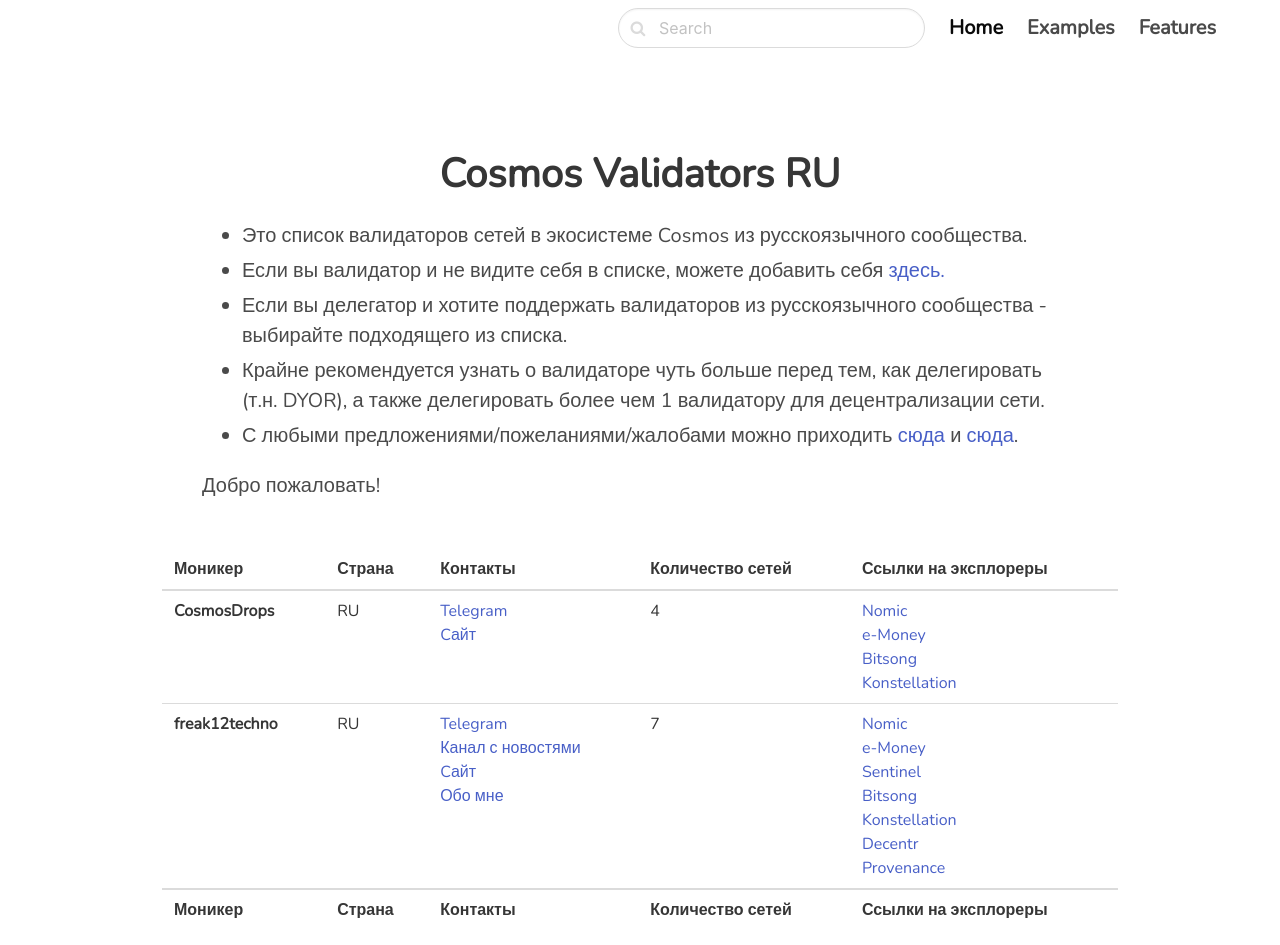
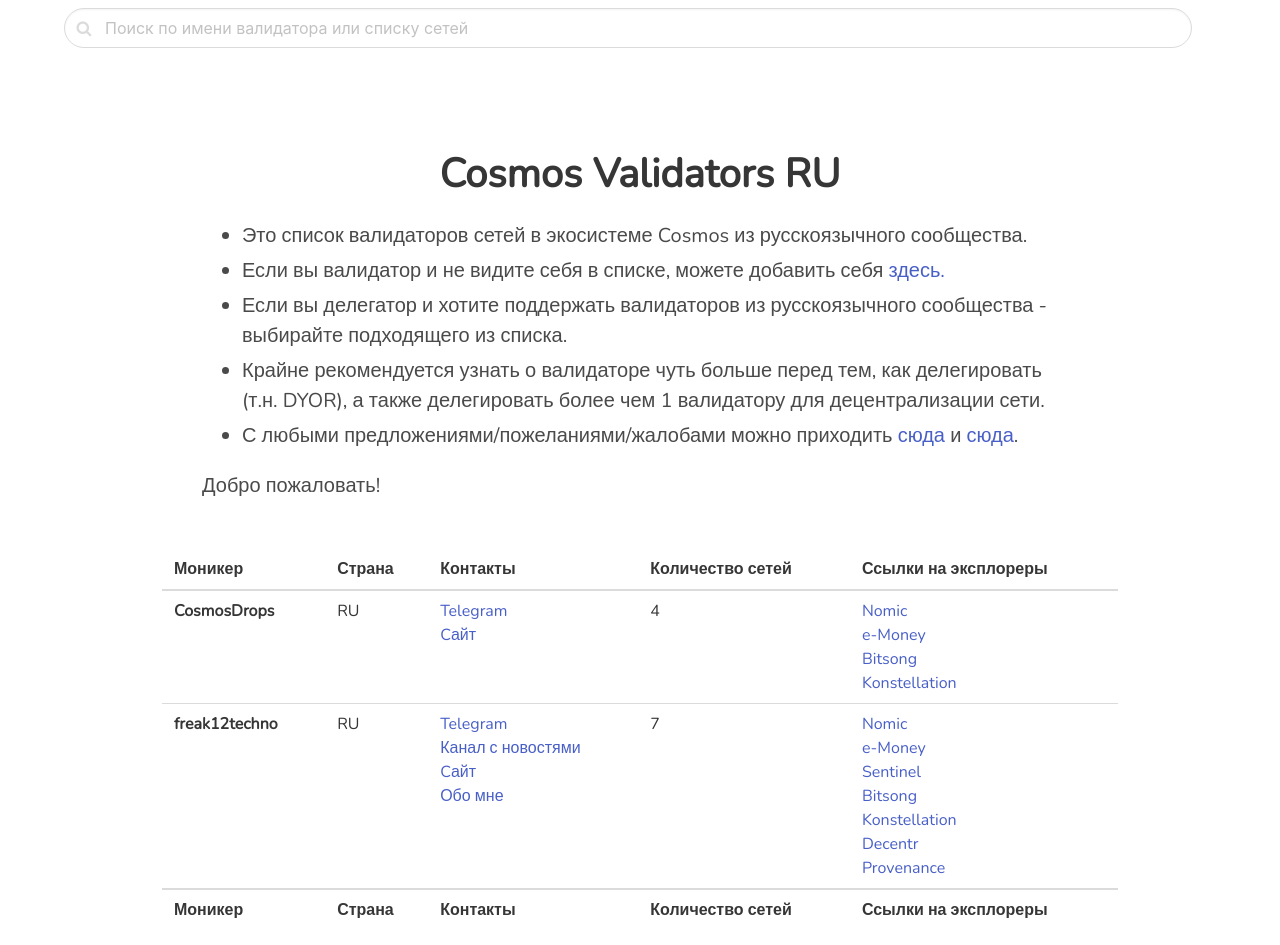
Before and after one commit to cosmos-validators-ru/cosmos-validators-ru.github.io, a plain HTML site: page index.html in a window 1280 px wide. Shown: the top 945 px of the page. Drawn offline with nearby package versions, Linux system fonts and the light colour scheme.

Commit message:
add searchbar

```diff
--- a/index.html
+++ b/index.html
@@ -25,32 +25,14 @@
     <!-- START NAV -->
     <nav class="navbar">
       <div class="container">
-        <div class="navbar-brand">
-          <span class="navbar-burger burger" data-target="navbarMenu">
-            <span></span>
-            <span></span>
-            <span></span>
-          </span>
-        </div>
-        <div id="navbarMenu" class="navbar-menu">
-          <div class="navbar-end">
-            <div class=" navbar-item">
-              <div class="control has-icons-left">
-                <input class="input is-rounded" type="email" placeholder="Search">
-                <span class="icon is-left">
-                  <i class="fa fa-search"></i>
-                </span>
-              </div>
+        <div class="navbar-brand" style="width: 100%;">
+          <div class="navbar-item" style="width: 100%;">
+            <div class="control has-icons-left" style="width: 100%;">
+              <input class="input is-rounded" type="email" placeholder="Поиск по имени валидатора или списку сетей" style="width: 100%;" v-model="filter">
+              <span class="icon is-left">
+                <i class="fa fa-search"></i>
+              </span>
             </div>
-            <a class="navbar-item is-active is-size-5 has-text-weight-semibold">
-              Home
-            </a>
-            <a class="navbar-item is-size-5 has-text-weight-semibold">
-              Examples
-            </a>
-            <a class="navbar-item is-size-5 has-text-weight-semibold">
-              Features
-            </a>
           </div>
         </div>
       </div>
@@ -108,7 +90,7 @@
                       </tr>
                     </tfoot>
                     <tbody>
-                      <tr v-for="validator in validators">
+                      <tr v-for="validator in validatorsFiltered">
                         <th>{{ validator.moniker }}</th>
                         <td>{{ validator.country }}</td>
                         <td>
@@ -178,15 +160,31 @@
 <script>
   const { createApp } = Vue
 
+  function normalize(str) {
+    return str.replace(/[^a-z0-9]/gi, '').toLowerCase();
+  }
+
   createApp({
     data() {
       return {
         validators: [],
+        validatorsFiltered: [],
+        filter: '',
+      }
+    },
+    watch: {
+      filter(newFilter) {
+        const normalizedName = normalize(newFilter);
+        this.validatorsFiltered = this.validators.filter(v => {
+          return normalize(v.moniker).includes(normalizedName)
+            || Object.keys(v.chains).some(chain => normalize(chain).includes(normalizedName));
+        })
       }
     },
     mounted() {
       fetch('./validators.json').then(result => result.json()).then(result => {
         this.validators = result.sort(() => 0.5 - Math.random()); // sorting randomly
+        this.validatorsFiltered = this.validators
       })
     }
   }).mount('#app')
```
